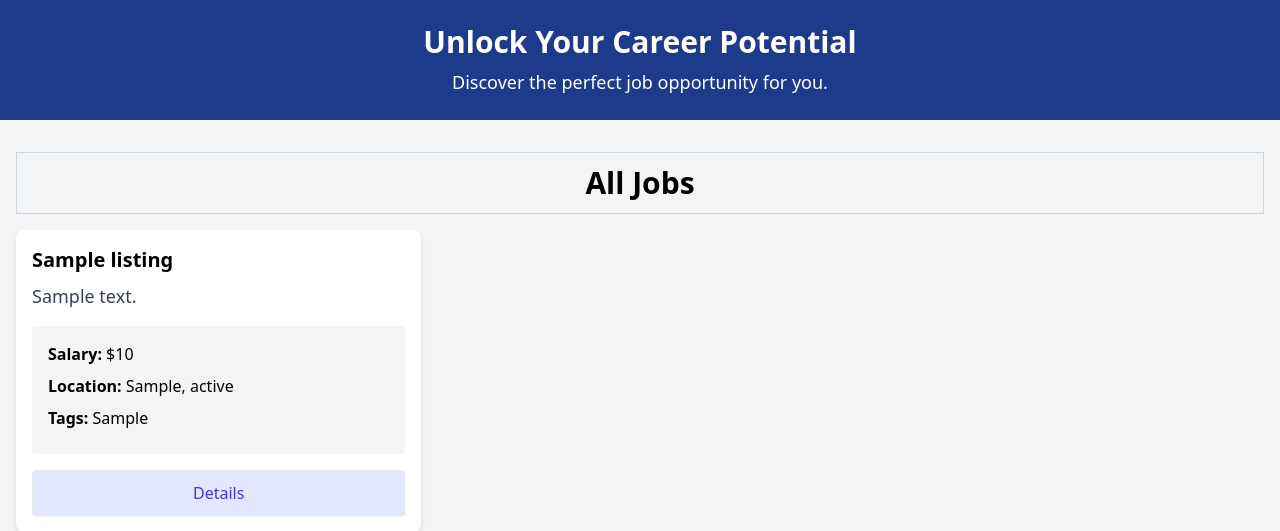
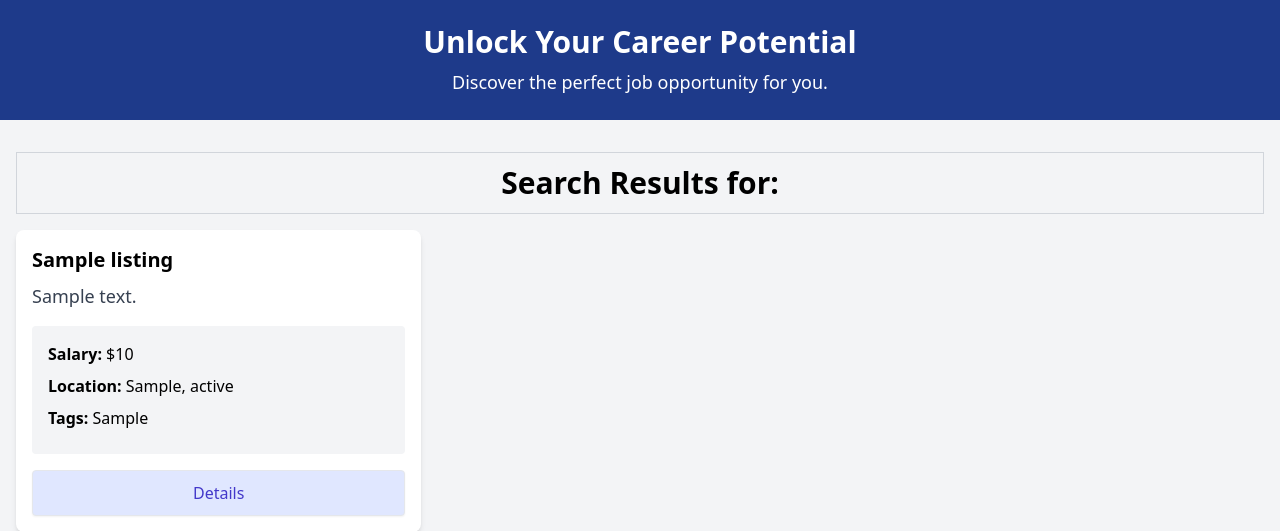
Before and after one commit to olaide-hok/workopia, a PHP site: page /listings/search in a window 1280 px wide. Shown: the part 68-599 px from the top of the page. Run offline with PHP 8.4, Linux system fonts and the light colour scheme; tables that the repository leaves empty or names only in its code hold one stand-in row (values such as "Sample post"); a stand-in replaces the project's code that opens the database connection.

Commit message:
conditionally render search input or all jobs text

```diff
--- a/App/views/listings/index.view.php
+++ b/App/views/listings/index.view.php
@@ -5,7 +5,13 @@
 <!-- Job Listings -->
 <section>
     <div class="container mx-auto p-4 mt-4">
-        <div class="text-center text-3xl mb-4 font-bold border border-gray-300 p-3">All Jobs</div>
+        <div class="text-center text-3xl mb-4 font-bold border border-gray-300 p-3">
+            <?php if (isset($keywords)) : ?>
+                Search Results for: <?= htmlspecialchars($keywords) ?>
+            <?php else : ?>
+                All Jobs
+            <?php endif; ?>
+        </div>
 
         <!-- Displays session -->
         <?= loadPartial('message') ?>
@@ -22,8 +28,6 @@
                             <li class="mb-2"><strong>Salary:</strong> <?= formatSalary($listing->salary) ?></li>
                             <li class="mb-2">
                                 <strong>Location:</strong> <?= $listing->city ?>, <?= $listing->state ?>
-                                <!-- <span
-                                    class="text-xs bg-blue-500 text-white rounded-full px-2 py-1 ml-2">Local</span> -->
                             </li>
                             <li class="mb-2">
                                 <strong>Tags:</strong> <?= $listing->tags ?>
```
